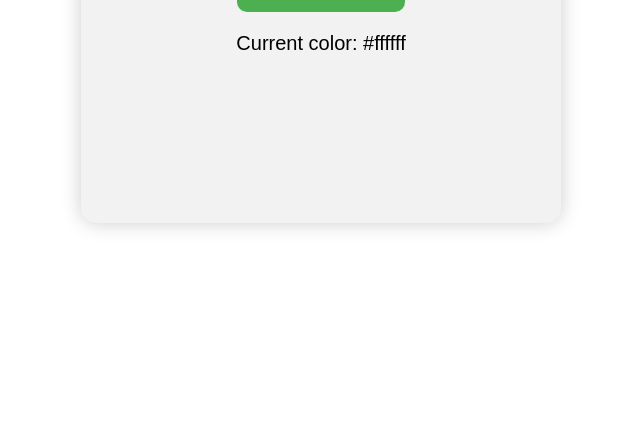
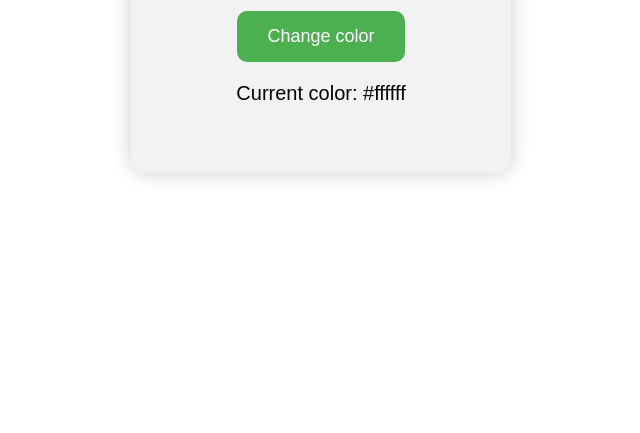
Before and after one commit to disobeyking2001/color-changer, a plain HTML site: page index.html in a window 1280 px wide. Shown: the part 367-800 px from the top of the page, without its empty margins (319-959 px from the left). Drawn offline with Linux system fonts and the light colour scheme.

Commit message:
Add files via upload

```diff
--- a/style.css
+++ b/style.css
@@ -11,8 +11,8 @@ body {
 
 /* 2. Container styling */
 .container {
-    width: 400px;   /* Change width */
-    height: 300px;  /* Change height */
+    width: 300px;   /* Change width */
+    height: 200px;  /* Change height */
     text-align: center;
     padding: 40px;
     border-radius: 15px;
```
